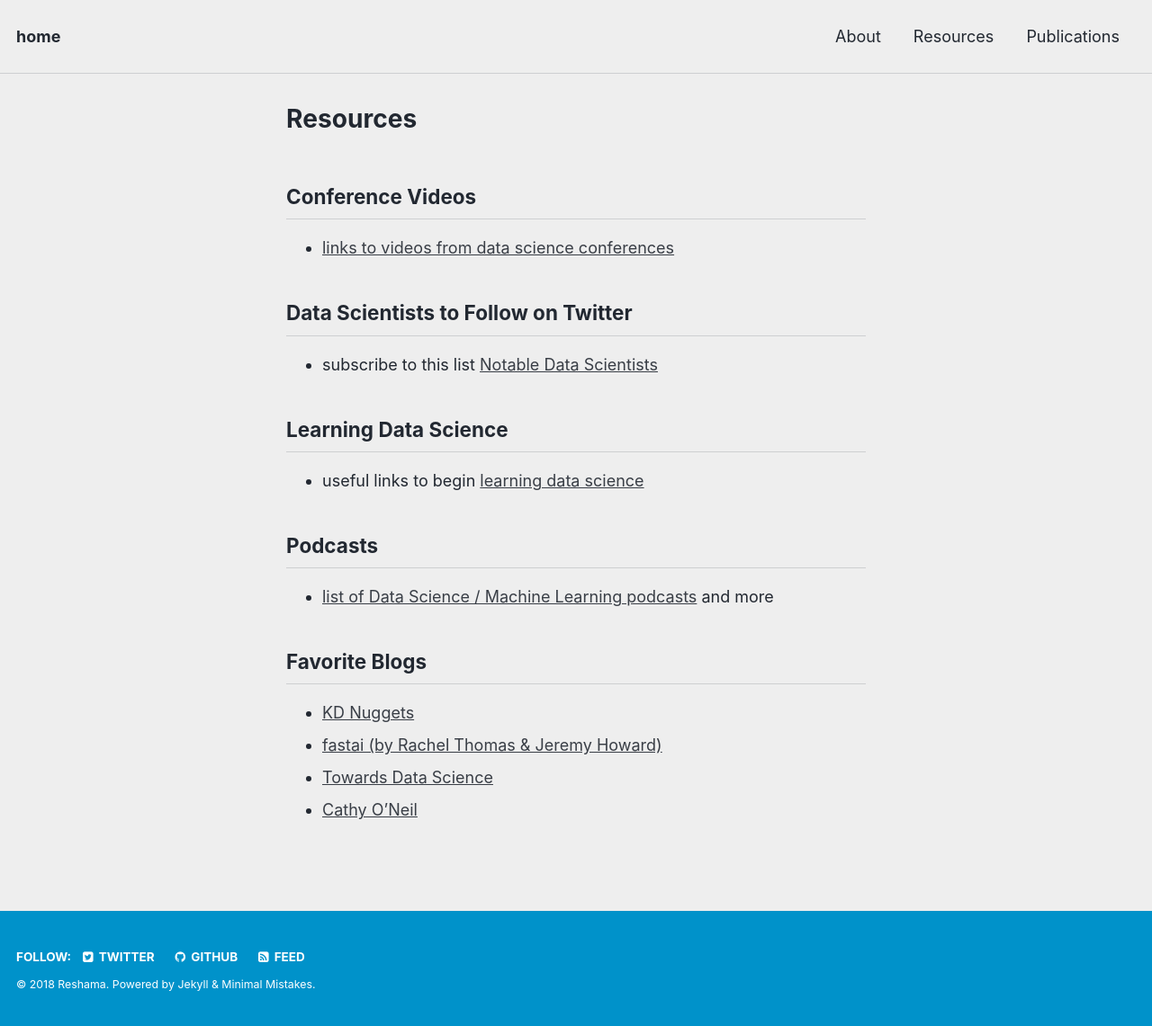
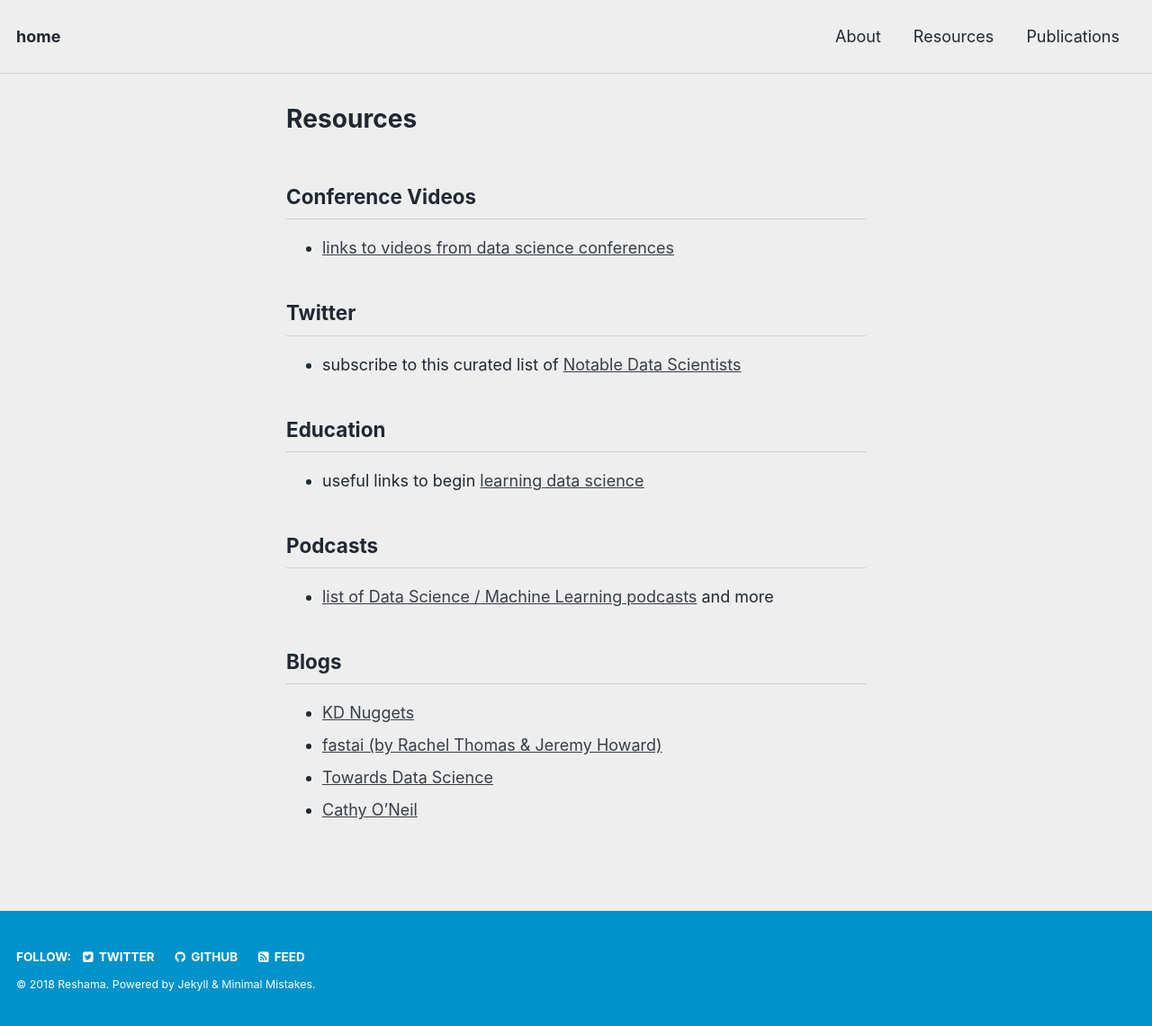
Before and after one commit to reshamas/reshamas.github.io, a Jekyll site: the page built from resources/index.md, in a window 1280 px wide. Shown: the whole page at 90% size. Built offline with Jekyll 4.4.1, drawn with Linux system fonts in a browser that asks for light colours.

Commit message:
Update index.md

```diff
--- a/resources/index.md
+++ b/resources/index.md
@@ -9,16 +9,16 @@
 ## Conference Videos
 * [links to videos from data science conferences]((conf_videos.md))
 
-## Data Scientists to Follow on Twitter
-* subscribe to this list [Notable Data Scientists](https://twitter.com/reshamas/lists/notable-data-scientists/members)
+## Twitter
+* subscribe to this curated list of [Notable Data Scientists](https://twitter.com/reshamas/lists/notable-data-scientists/members)
 
-## Learning Data Science
+## Education
 * useful links to begin [learning data science](ds_learning.md)
 
 ## Podcasts
 * [list of Data Science / Machine Learning podcasts]((https://github.com/rShetty/awesome-podcasts#data-sciencemachine-learning)) and more
 
-## Favorite Blogs
+## Blogs
 * [KD Nuggets](https://www.kdnuggets.com)
 * [fastai (by Rachel Thomas & Jeremy Howard)](http://www.fast.ai/topics/)
 * [Towards Data Science](https://towardsdatascience.com)
```
